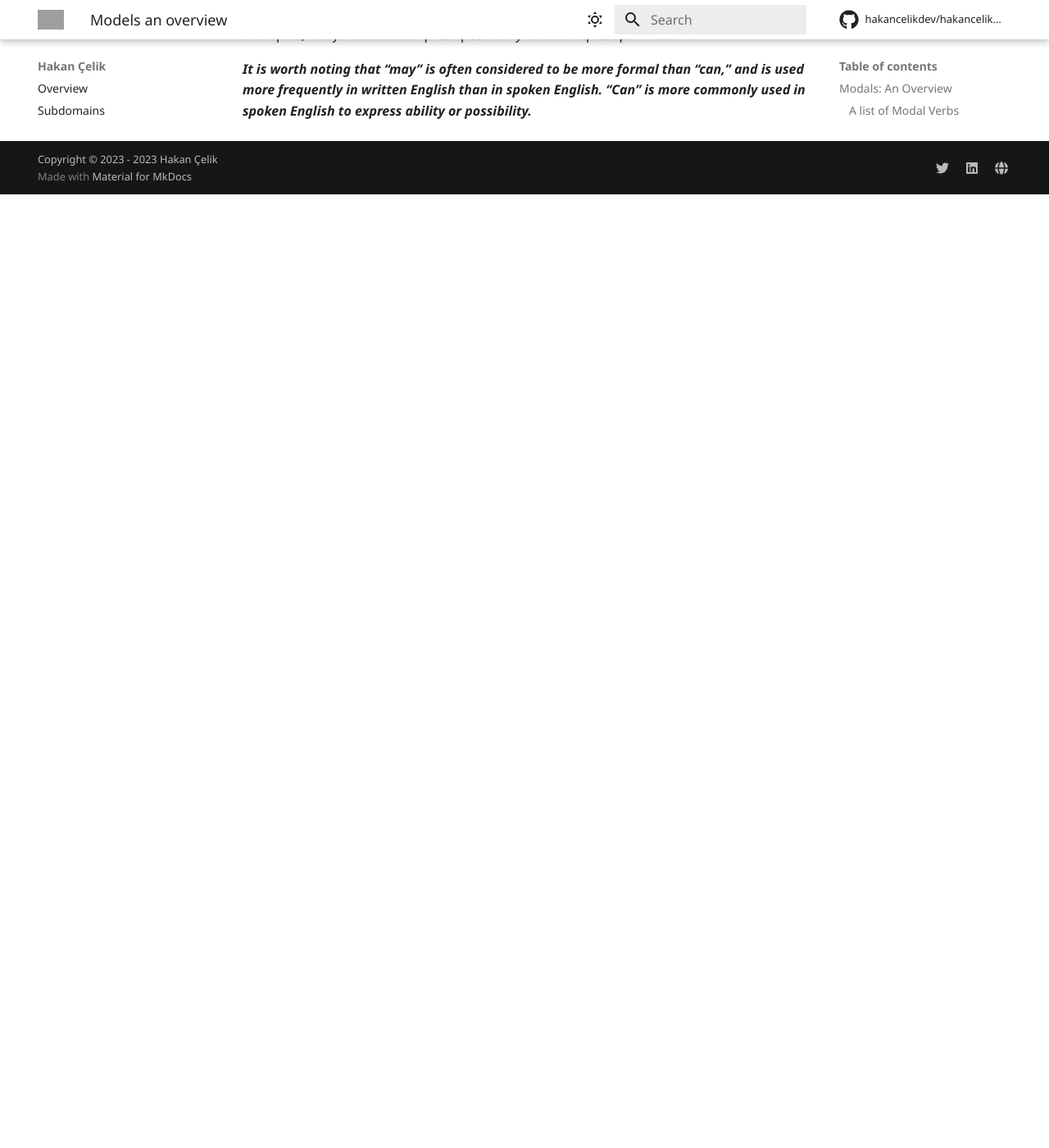
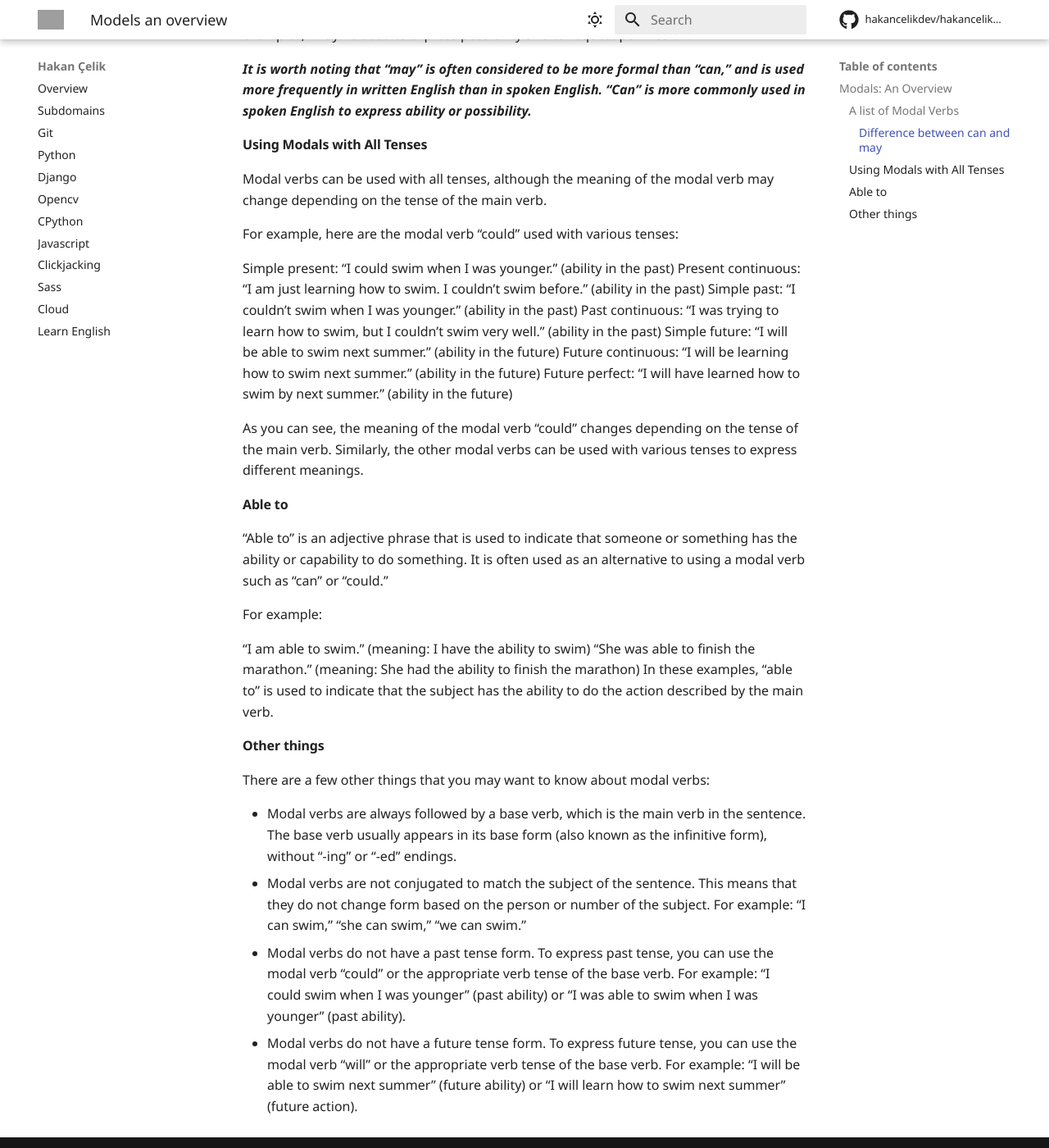
Before and after one commit to hakancelikdev/hakancelikdev.github.io, an MkDocs documentation site: the page built from docs/learn-english/models-an-overview.md, in a window 1280 px wide and 1400 px high, scrolled down 2121 px. Shown: the whole window at 82% size. Built offline with MkDocs 1.6.1 and Material for MkDocs 9.7.7, drawn with Linux system fonts in a browser that asks for light colours; comment, search, counter and statistics services are not loaded; before the commit the page ends 2358 px from its top, so only the background shows below that; grey boxes are pictures that could not be loaded.

Commit message:
Update modals

```diff
--- a/docs/learn-english/models-an-overview.md
+++ b/docs/learn-english/models-an-overview.md
@@ -77,3 +77,55 @@
 **_It is worth noting that "may" is often considered to be more formal than "can," and
 is used more frequently in written English than in spoken English. "Can" is more
 commonly used in spoken English to express ability or possibility._**
+
+## Using Modals with All Tenses
+
+Modal verbs can be used with all tenses, although the meaning of the modal verb may
+change depending on the tense of the main verb.
+
+For example, here are the modal verb "could" used with various tenses:
+
+Simple present: "I could swim when I was younger." (ability in the past) Present
+continuous: "I am just learning how to swim. I couldn't swim before." (ability in the
+past) Simple past: "I couldn't swim when I was younger." (ability in the past) Past
+continuous: "I was trying to learn how to swim, but I couldn't swim very well." (ability
+in the past) Simple future: "I will be able to swim next summer." (ability in the
+future) Future continuous: "I will be learning how to swim next summer." (ability in the
+future) Future perfect: "I will have learned how to swim by next summer." (ability in
+the future)
+
+As you can see, the meaning of the modal verb "could" changes depending on the tense of
+the main verb. Similarly, the other modal verbs can be used with various tenses to
+express different meanings.
+
+## Able to
+
+"Able to" is an adjective phrase that is used to indicate that someone or something has
+the ability or capability to do something. It is often used as an alternative to using a
+modal verb such as "can" or "could."
+
+For example:
+
+"I am able to swim." (meaning: I have the ability to swim) "She was able to finish the
+marathon." (meaning: She had the ability to finish the marathon) In these examples,
+"able to" is used to indicate that the subject has the ability to do the action
+described by the main verb.
+
+## Other things
+
+There are a few other things that you may want to know about modal verbs:
+
+- Modal verbs are always followed by a base verb, which is the main verb in the
+  sentence. The base verb usually appears in its base form (also known as the infinitive
+  form), without "-ing" or "-ed" endings.
+- Modal verbs are not conjugated to match the subject of the sentence. This means that
+  they do not change form based on the person or number of the subject. For example: "I
+  can swim," "she can swim," "we can swim."
+- Modal verbs do not have a past tense form. To express past tense, you can use the
+  modal verb "could" or the appropriate verb tense of the base verb. For example: "I
+  could swim when I was younger" (past ability) or "I was able to swim when I was
+  younger" (past ability).
+- Modal verbs do not have a future tense form. To express future tense, you can use the
+  modal verb "will" or the appropriate verb tense of the base verb. For example: "I will
+  be able to swim next summer" (future ability) or "I will learn how to swim next
+  summer" (future action).
```
